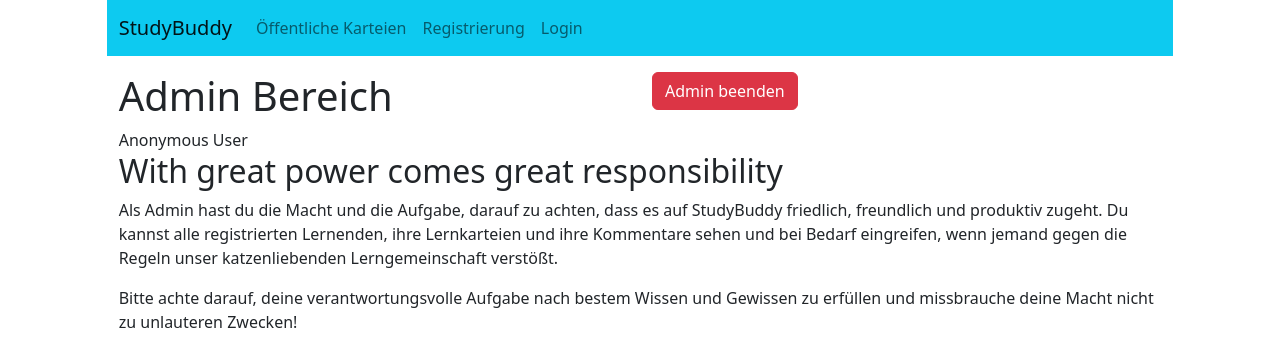
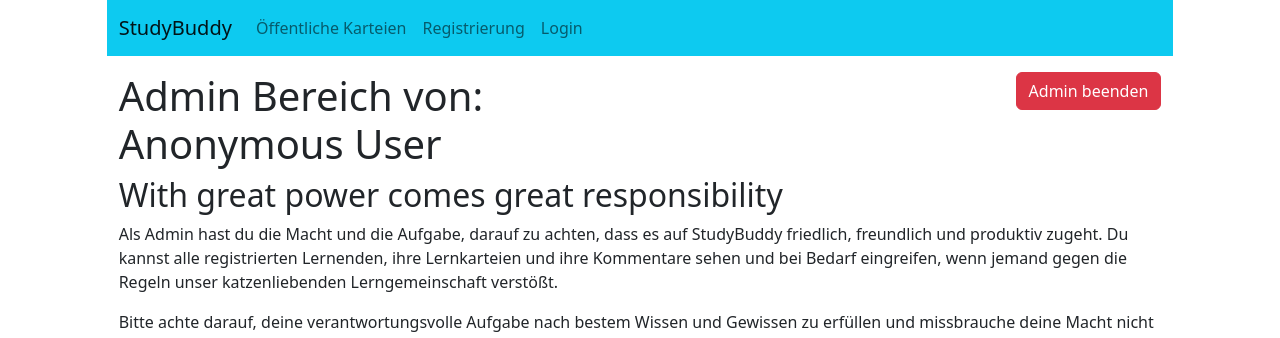
Before and after one commit to evleh/studybuddy-fre, a website with bundled scripts: page htmls/014-admin-home-base.html in a window 1280 px wide. Shown: the top 338 px of the page. Built offline with nearby package versions, Linux system fonts and the light colour scheme; no server answers.

Commit message:
Admin home: Change btn position and greeting.

```diff
--- a/htmls/014-admin-home-base.html
+++ b/htmls/014-admin-home-base.html
@@ -13,12 +13,9 @@
     <div class="container">
         <div class="row">
             <div class="col">
-                <h1>Admin Bereich </h1>
-                <div>
-                    <span class="insert-username-here"></span>
-                </div>
+                <h1>Admin Bereich von: <span class="insert-username-here"></span></h1>
             </div>
-            <div class="col">
+            <div class="col text-end">
                 <a href="004-home-base.html" class="btn btn-danger">Admin beenden</a>
                 <a class="btn btn-primary remove-when-logged-out" onclick="window.sb.logout()">Logout</a>
             </div>
```
